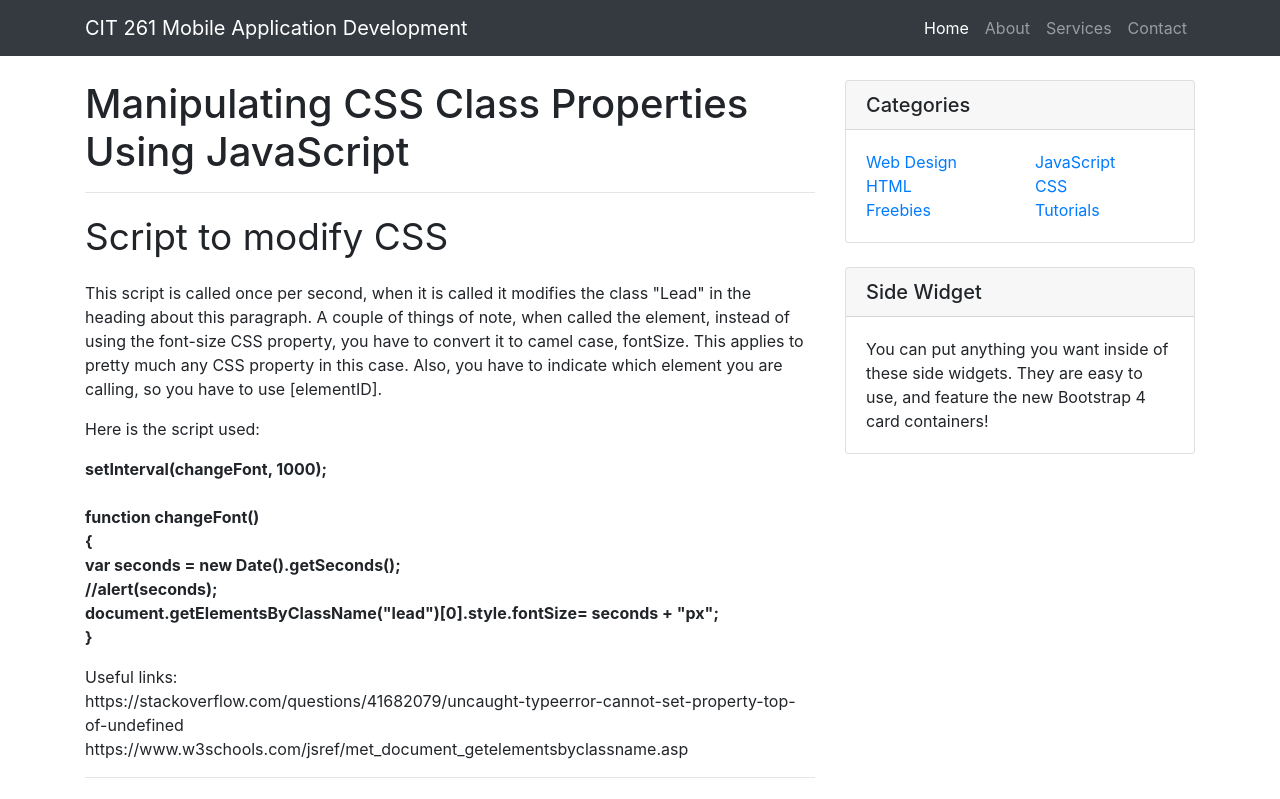
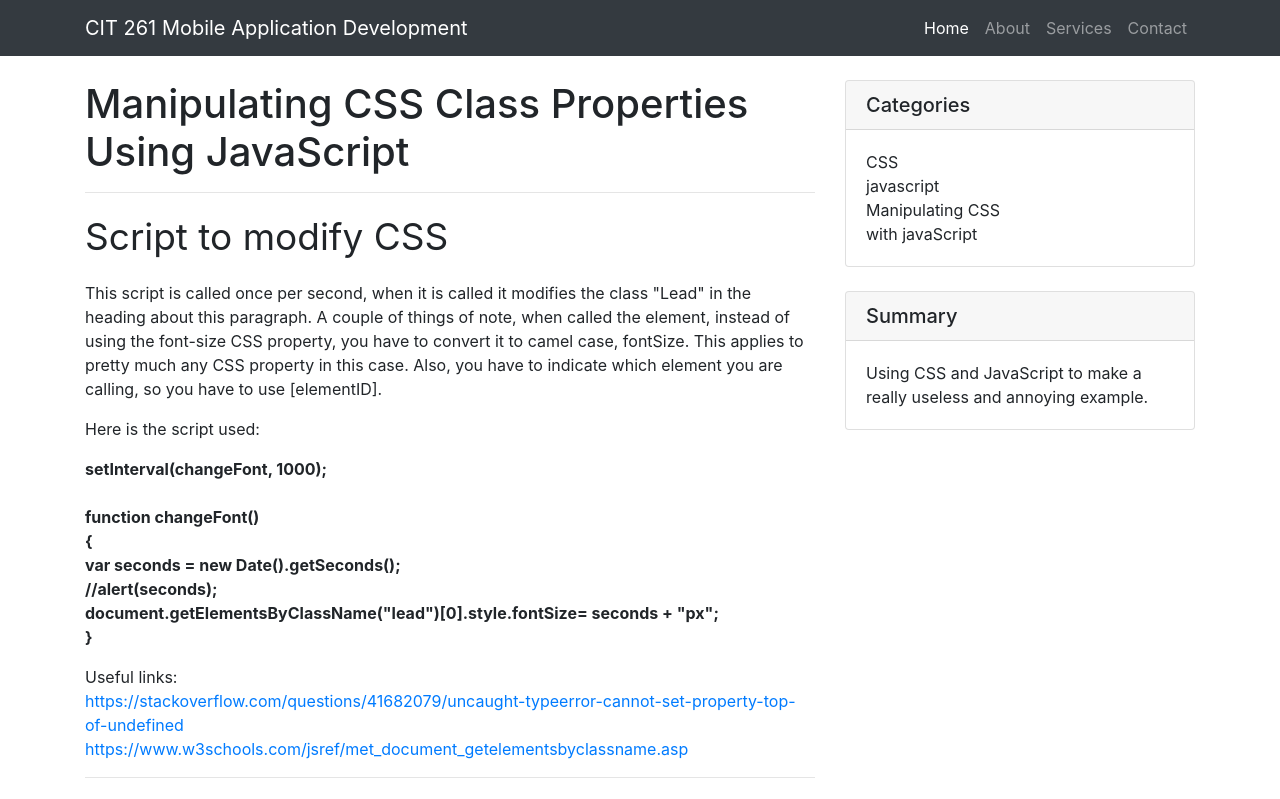
Before and after one commit to Th0masW/CS-261, a website: page topic-7.html in a window 1280 px wide. Shown: the top 799 px of the page. Drawn offline with Linux system fonts and the light colour scheme.

Commit message:
Cleaning up topic 7

```diff
--- a/topic-7.html
+++ b/topic-7.html
@@ -96,8 +96,12 @@
 			</p>
 
 			<p>Useful links:<br>
-				https://stackoverflow.com/questions/41682079/uncaught-typeerror-cannot-set-property-top-of-undefined<br>
+				<a href = "https://stackoverflow.com/questions/41682079/uncaught-typeerror-cannot-set-property-top-of-undefined">
+				https://stackoverflow.com/questions/41682079/uncaught-typeerror-cannot-set-property-top-of-undefined
+				</a><br>
+				<a href="https://www.w3schools.com/jsref/met_document_getelementsbyclassname.asp">
 				https://www.w3schools.com/jsref/met_document_getelementsbyclassname.asp
+				</a>
 				</p>
 
 		  <script>
@@ -140,27 +144,19 @@
                 <div class="col-lg-6">
                   <ul class="list-unstyled mb-0">
                     <li>
-                      <a href="#">Web Design</a>
+                      CSS
                     </li>
                     <li>
-                      <a href="#">HTML</a>
+                      javascript
                     </li>
                     <li>
-                      <a href="#">Freebies</a>
+                      Manipulating CSS with javaScript
                     </li>
                   </ul>
                 </div>
                 <div class="col-lg-6">
                   <ul class="list-unstyled mb-0">
-                    <li>
-                      <a href="#">JavaScript</a>
-                    </li>
-                    <li>
-                      <a href="#">CSS</a>
-                    </li>
-                    <li>
-                      <a href="#">Tutorials</a>
-                    </li>
+
                   </ul>
                 </div>
               </div>
@@ -169,9 +165,9 @@
 
           <!-- Side Widget -->
           <div class="card my-4">
-            <h5 class="card-header">Side Widget</h5>
+            <h5 class="card-header">Summary</h5>
             <div class="card-body">
-              You can put anything you want inside of these side widgets. They are easy to use, and feature the new Bootstrap 4 card containers!
+              Using CSS and JavaScript to make a really useless and annoying example.
             </div>
           </div>
 
```
